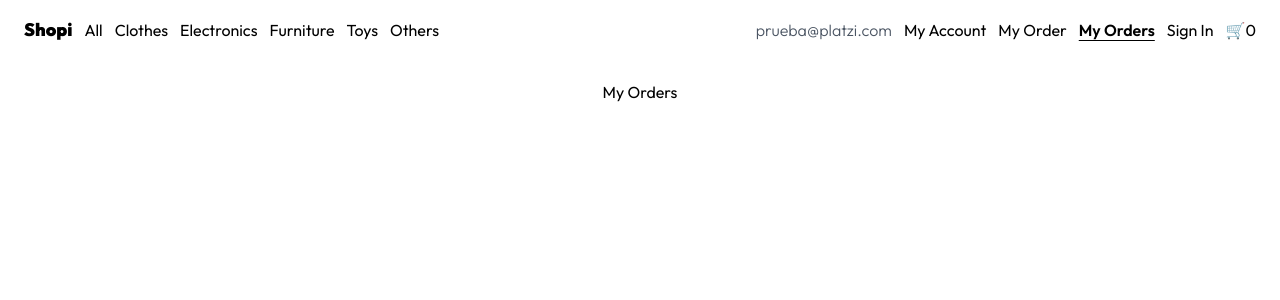
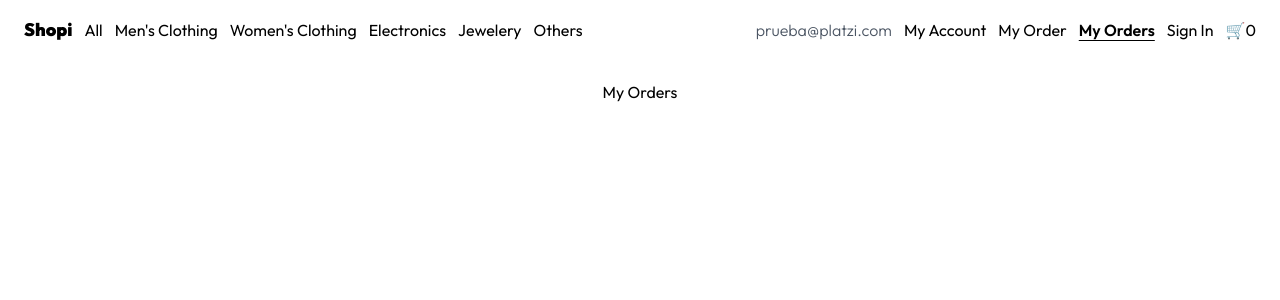
Before and after one commit to SaerwenLis/curso-react-tienda, a Next.js app: page /my-orders in a window 1280 px wide. Shown: the top 300 px of the page. Built offline with nearby package versions, Linux system fonts and the light colour scheme.

Commit message:
feat: fetch api

```diff
--- /dev/null
+++ b/src/app/components/Card.jsx
@@ -0,0 +1,19 @@
+import React from "react";
+
+export default function Card({ data }) {
+    return (
+        <article className="bg-white cursor-pointer w-56 h-60">
+            <figure className="relative mb-2 w-full h-4/5">
+                <span className="absolute bottom-0 left-0 bg-white/60 rounded-lg text-black text-xs m-2 px-3 first-letter:capitalize">{data.category}</span>
+                <img className="w-full h-full object-cover rounded-lg" src={data.image} alt={data.title} />
+                <div className="absolute top-0 right-0 flex justify-center items-center font-medium bg-white w-6 h-6 rounded-full m-2 p-1">
+                    +
+                </div>
+            </figure>
+            <p className="flex justify-between">
+                <span className="text-sm font-normal truncate mr-2">{data.title}</span>
+                <span className="text-sm font-medium">${data.price}</span>
+            </p>
+        </article>
+    )
+}
--- a/src/app/components/Header.jsx
+++ b/src/app/components/Header.jsx
@@ -10,20 +10,20 @@ const leftNavLinks = [
         href: "/"
     },
     {
-        name: "Clothes",
-        href: "/clothes"
+        name: "Men's Clothing",
+        href: "/men"
+    },
+    {
+        name: "Women's Clothing",
+        href: "/women"
     },
     {
         name: "Electronics",
         href: "/electronics"
     },
     {
-        name: "Furniture",
-        href: "/furniture"
-    },
-    {
-        name: "Toys",
-        href: "/toys"
+        name: "Jewelery",
+        href: "/Jewelery"
     },
     {
         name: "Others",
@@ -54,12 +54,13 @@ export default function Header() {
     const pathName = usePathname()
     return (
         <header>
-            <nav className="flex justify-between items-center fixed z-10 w-full font-Outfit text-base py-4 px-6 top-0">
+            <nav className="flex justify-between items-center fixed z-10 w-full font-Outfit text-base py-4 px-6 top-0 bg-white">
                 <ul className="flex items-center gap-3">
                     <li>
                         <Link
                             className="font-black text-lg"
                             href="/"
+                            key='1'
                             >
                             Shopi
                         </Link>
@@ -80,7 +81,7 @@ export default function Header() {
                     })}
                 </ul>
                 <ul className="flex items-center gap-3">
-                    <li className="font-light text-gray-600">
+                    <li className="font-light text-gray-600" key='2'>
                         prueba@platzi.com
                     </li>
                     {rightNavLinks.map((link) => {
@@ -97,13 +98,11 @@ export default function Header() {
                             </li>
                         )
                     })}
-                <li>
+                    <li key='3'>
                         🛒0
                     </li>
                 </ul>
-
             </nav>
-
         </header>
     )
 }
--- a/src/app/components/LayoutWrapper.jsx
+++ b/src/app/components/LayoutWrapper.jsx
@@ -2,7 +2,7 @@ import React from "react";
 
 export default function LayoutWrapper({ children }) {
     return (
-        <main className="flex flex-col mt-20 items-center">
+        <main className="flex flex-col mt-20 items-center font-Outfit">
             {children}
         </main>
         )
--- a/src/app/page.js
+++ b/src/app/page.js
@@ -1,10 +1,35 @@
+/* 'use client'
+import { useState, useEffect } from "react"; */
+import Card from "./components/Card";
 import LayoutWrapper from "./components/LayoutWrapper";
 
-export default function Home() {
+async function getData() {
+  const response = await fetch('https://fakestoreapi.com/products')
+  return response.json()
+}
+
+
+export default async function Home() {
+/*   const [items, setItems] = useState(null)
+
+  useEffect(() => {
+    fetch('https://api.escuelajs.co/api/v1/products')
+      .then(response => response.json())
+      .then(data => setItems(data))
+  }, []) */
+
+  const data = await getData()
+
   return (
     <LayoutWrapper >
-      home
-
+      Home
+      <div className="grid gap-4 grid-cols-4 w-full max-w-screen-lg">
+        {
+          data?.map(item => (
+            <Card data={item} />
+          ))
+        }
+      </div>
     </LayoutWrapper>
   )
 }
```
Lines whose indentation alone changed are shown as unchanged.
